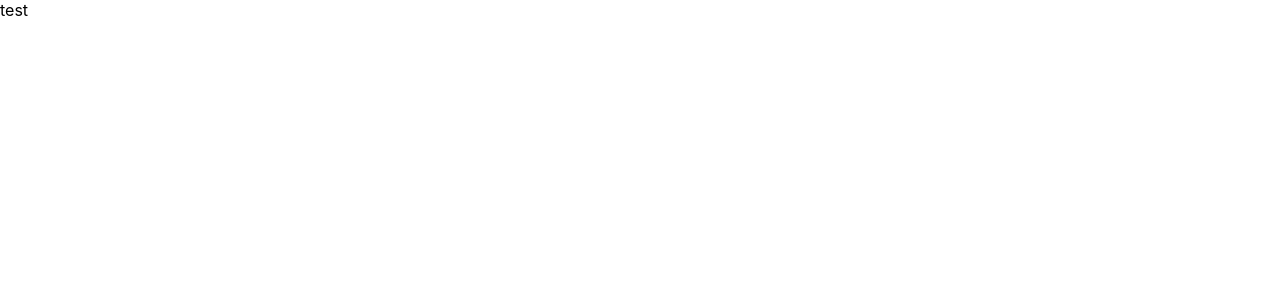
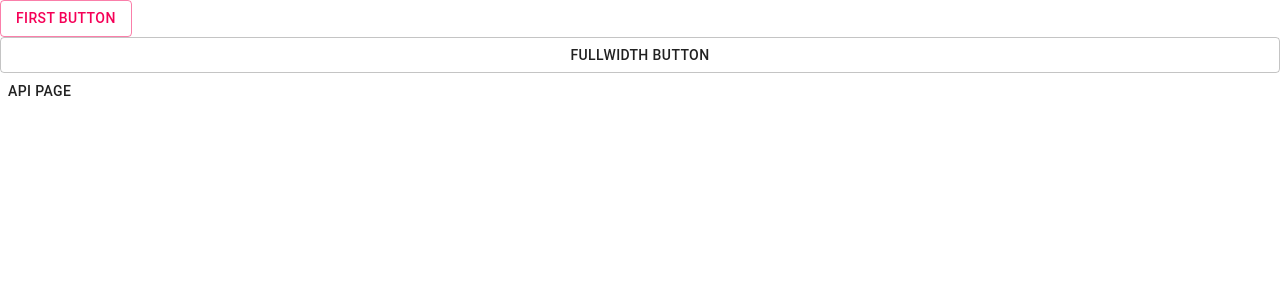
Before and after one commit to newt0/cafesite-materialui-react, a React (Create React App) app: page / in a window 1280 px wide. Shown: the top 300 px of the page. Built offline with nearby package versions, Linux system fonts and the light colour scheme; the HTML template or start-up script is replaced by a standard one.

Commit message:
add: Component's props(ex. Button)

```diff
--- a/src/App.js
+++ b/src/App.js
@@ -1,8 +1,15 @@
+import { Button } from "@material-ui/core";
 import React from "react";
 import "./App.css";
 
 function App() {
-  return <div className="app">test</div>;
+  return (
+    <div className="app">
+      <Button color="secondary" variant="outlined">first button</Button>
+      <Button variant="outlined" fullWidth>fullWidth Button</Button>
+      <Button variant="text" href="https://material-ui.com/ja/api/button/" target="__blank">API page</Button>
+    </div>
+  );
 }
 
 export default App;
```
